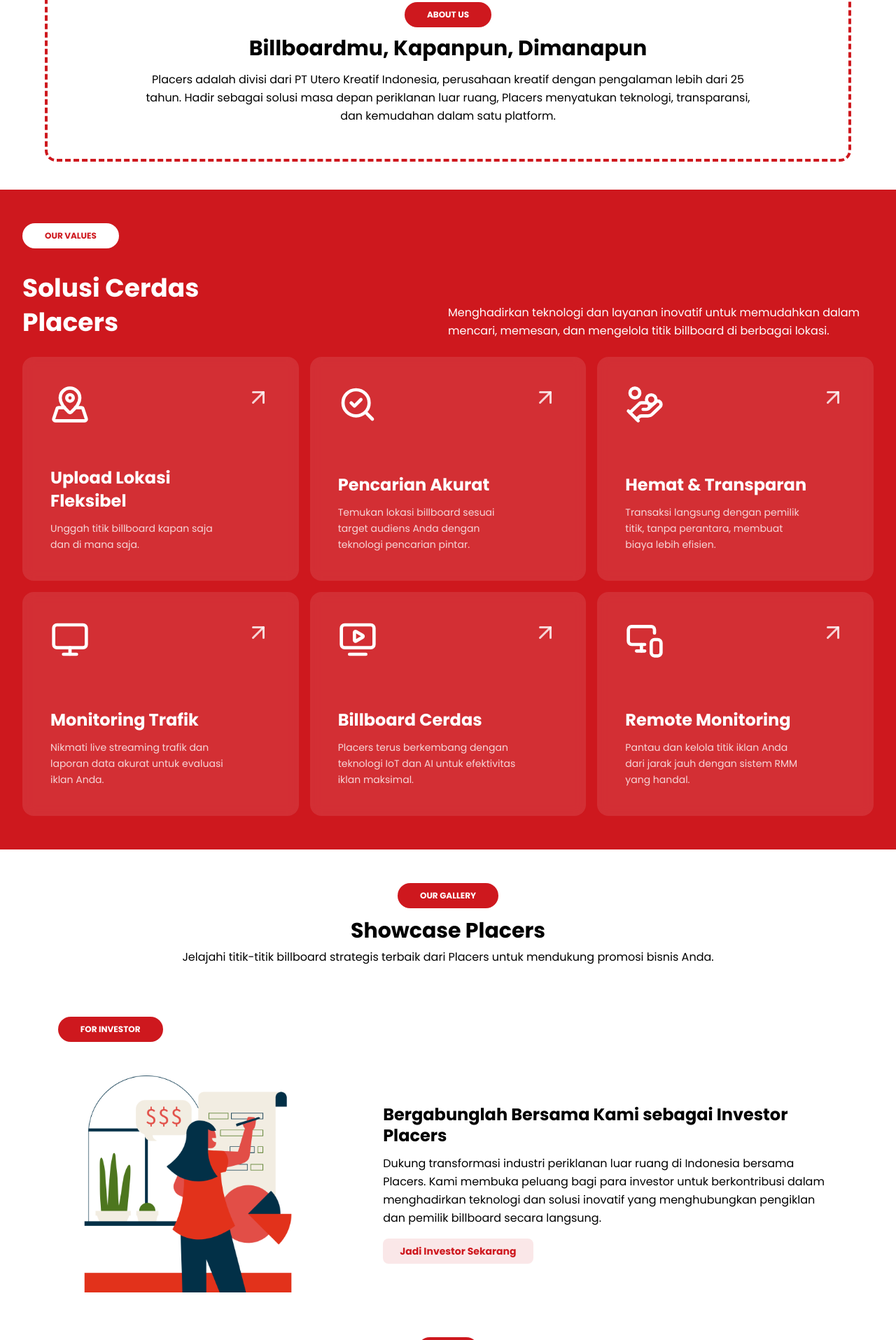
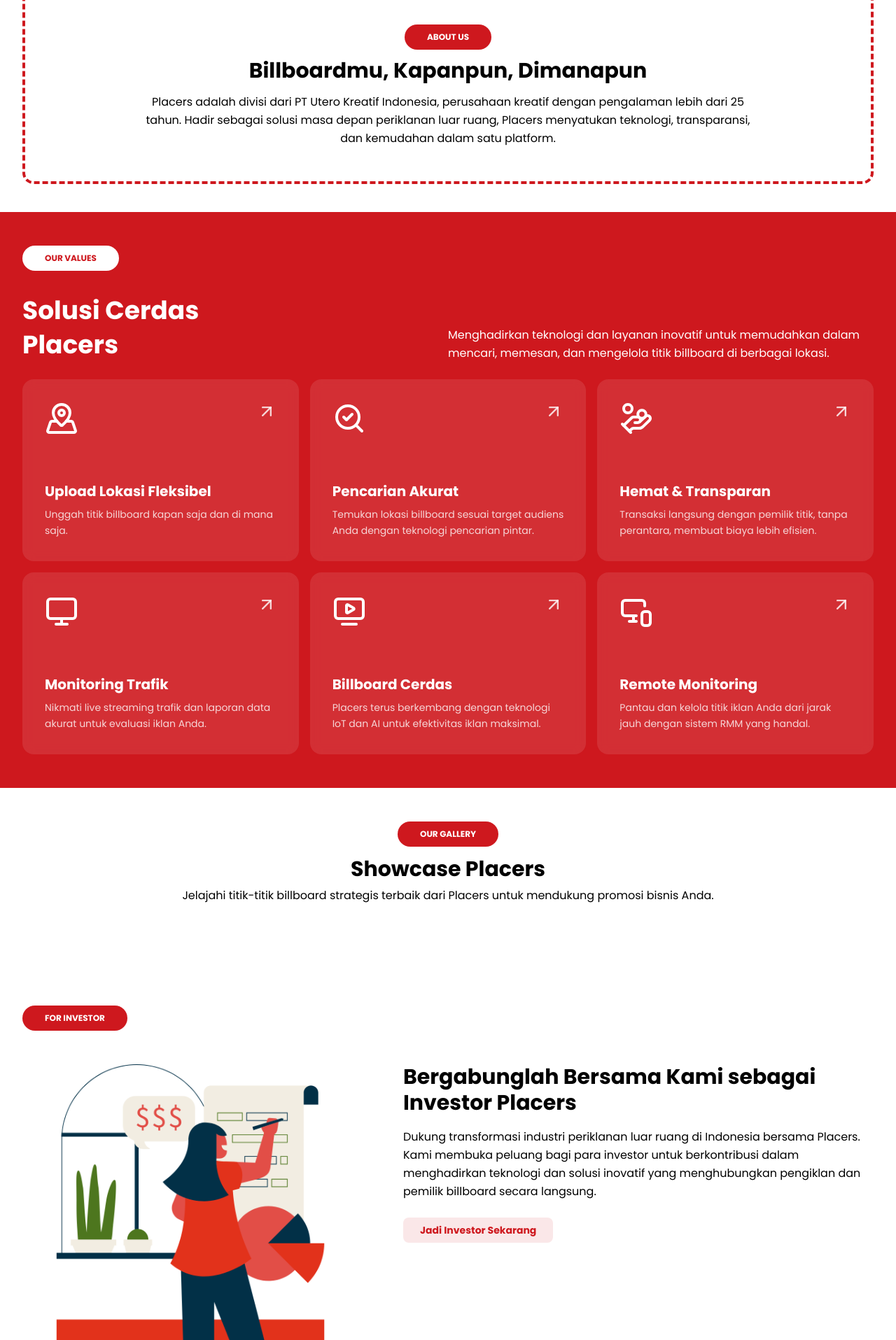
Before and after one commit to Utero-Interns/placers-website, a Next.js app: page / in a window 1280 px wide. Shown: the part 885-2800 px from the top of the page at 70% size. Built offline with nearby package versions, Linux system fonts and the light colour scheme; no server answers.

Commit message:
style: enhance landing page components with improved layout and responsiveness

```diff
--- a/components/landingpage/LandingAboutUs.tsx
+++ b/components/landingpage/LandingAboutUs.tsx
@@ -4,36 +4,50 @@
   return (
     <section
       id="about-us"
-            className="flex items-center justify-center bg-white w-full px-4 mt-4 md:mt-6 lg:mt-8"
+      className="
+        flex items-center justify-center
+        bg-white w-full
+        px-4 md:px-8 2xl:px-16
+        mt-8 md:mt-12 lg:mt-16
+      "
     >
       <div
-                className="flex flex-col items-center border-2 md:border-4 rounded-2xl border-dashed border-[var(--color-primary)] w-full max-w-6xl space-y-3
-                           py-6 px-4
-                           md:py-8 md:px-12
-                           lg:py-10 lg:px-24
-                           xl:py-12 xl:px-32"
+        className="
+          w-full max-w-7xl mx-auto
+          border-2 md:border-4
+          rounded-2xl
+          border-dashed border-[var(--color-primary)]
+          py-8 md:py-10 lg:py-12
+          px-4 md:px-8 lg:px-16
+          flex flex-col items-center space-y-3
+        "
       >
         <SectionTag
           text="ABOUT US"
           bgColor="var(--color-primary)"
           textColor="white"
         />
+
         <h1
-                    className="text-black font-bold text-center leading-tight
-                               text-lg
-                               md:text-xl
-                               lg:text-2xl
-                               xl:text-3xl"
+          className="
+            text-black font-bold text-center leading-tight
+            text-lg md:text-xl lg:text-2xl xl:text-3xl
+          "
         >
           Billboardmu, Kapanpun, Dimanapun
         </h1>
+
         <p
-                    className="text-black text-center leading-relaxed max-w-4xl
-                               text-xs
-                               md:text-sm
-                               lg:text-base"
+          className="
+            text-black text-center leading-relaxed
+            max-w-4xl
+            text-xs md:text-sm lg:text-base
+          "
         >
-                    Placers adalah divisi dari PT Utero Kreatif Indonesia, perusahaan kreatif dengan pengalaman lebih dari 25 tahun. Hadir sebagai solusi masa depan periklanan luar ruang, Placers menyatukan teknologi, transparansi, dan kemudahan dalam satu platform.
+          Placers adalah divisi dari PT Utero Kreatif Indonesia, perusahaan kreatif
+          dengan pengalaman lebih dari 25 tahun. Hadir sebagai solusi masa depan
+          periklanan luar ruang, Placers menyatukan teknologi, transparansi, dan
+          kemudahan dalam satu platform.
         </p>
       </div>
     </section>
--- a/components/landingpage/LandingGallery.tsx
+++ b/components/landingpage/LandingGallery.tsx
@@ -22,10 +22,10 @@
       id="gallery"
       className="flex flex-col items-center justify-center
              bg-white w-full
-             px-4 md:px-8 2xl:px-16
+             px-4 md:px-6
              py-8 md:py-10 lg:py-12"
     >
-      <div className="w-full max-w-5xl mx-auto flex flex-col items-center">
+      <div className="w-full max-w-7xl mx-auto flex flex-col items-center">
         {/* Tag */}
         <SectionTag
           text="OUR GALLERY"
@@ -51,8 +51,8 @@
 
         {/* Gallery Cards */}
         <div
-          className="grid grid-cols-1 sm:grid-cols-2 md:grid-cols-3 lg:grid-cols-4
-             gap-4 mt-6 w-full"
+          className="grid grid-cols-1 sm:grid-cols-2 lg:grid-cols-3 xl:grid-cols-4
+             gap-6 mt-8 w-full"
         >
           {loading ? (
             <p className="col-span-full text-center text-gray-500 text-sm">
--- a/components/landingpage/LandingHero.tsx
+++ b/components/landingpage/LandingHero.tsx
@@ -17,7 +17,7 @@
 
         <a
           href="/homepage"
-          className="font-semibold text-center text-white bg-[var(--color-primary)] rounded-[12px] text-sm py-2 px-4"
+          className="font-semibold text-center text-white bg-[var(--color-primary)] rounded-[12px] text-sm py-3 px-4 transition-all duration-300 hover:scale-105 hover:shadow-xl hover:brightness-110 active:scale-95 shadow-md"
         >
           Jelajahi Titik Iklan Sekarang
         </a>
--- a/components/landingpage/LandingInvestor.tsx
+++ b/components/landingpage/LandingInvestor.tsx
@@ -5,19 +5,32 @@
   return (
     <section
       id="investor"
-            className="flex flex-col items-center bg-white w-full px-4 sm:px-6 lg:px-8"
+      className="
+        bg-white w-full
+        px-4 md:px-8 2xl:px-16
+        mt-8 md:mt-12 lg:mt-16
+      "
     >
-            <div className="w-11/12">
+      <div className="w-full max-w-7xl mx-auto">
+        {/* Tag */}
         <SectionTag
           text="FOR INVESTOR"
           bgColor="var(--color-primary)"
           textColor="white"
         />
-            </div>
 
-            <div className="flex flex-col lg:flex-row items-center justify-center lg:justify-between w-11/12 mt-8 md:mt-12 2xl:mt-[60px] gap-10 lg:gap-16">
-
-                <div className="w-full md:w-1/2 lg:w-4/12">
+        {/* Content */}
+        <div
+          className="
+            flex flex-col lg:flex-row
+            items-center lg:items-start
+            justify-between
+            mt-8 md:mt-12
+            gap-10 lg:gap-16
+          "
+        >
+          {/* Image */}
+          <div className="w-full md:w-1/2 lg:w-5/12">
             <Image
               src="/investor.png"
               alt="Investor discussing plans"
@@ -27,29 +40,50 @@
             />
           </div>
 
-                <div className="w-full md:w-1/2 lg:w-7/12 flex flex-col text-left">
-                    <h1 className="font-bold text-black leading-tight
-                                   text-xl md:text-2xl lg:text-2xl
-                                   w-full">
+          {/* Text */}
+          <div className="w-full md:w-1/2 lg:w-7/12 flex flex-col">
+            <h1
+              className="
+                font-bold text-black leading-tight
+                text-xl md:text-2xl lg:text-3xl
+              "
+            >
               Bergabunglah Bersama Kami sebagai Investor Placers
             </h1>
 
-                    <p className="mt-3 leading-relaxed
-                                text-sm md:text-sm lg:text-base
-                                text-black">
-                        Dukung transformasi industri periklanan luar ruang di Indonesia bersama Placers. Kami membuka peluang bagi para investor untuk berkontribusi dalam menghadirkan teknologi dan solusi inovatif yang menghubungkan pengiklan dan pemilik billboard secara langsung.
+            <p
+              className="
+                mt-4 leading-relaxed
+                text-sm md:text-base
+                text-black
+              "
+            >
+              Dukung transformasi industri periklanan luar ruang di Indonesia
+              bersama Placers. Kami membuka peluang bagi para investor untuk
+              berkontribusi dalam menghadirkan teknologi dan solusi inovatif yang
+              menghubungkan pengiklan dan pemilik billboard secara langsung.
             </p>
 
             <a
               href="#"
-                        className="font-bold bg-[var(--color-primary)]/10 rounded-[8px] inline-block mt-4 w-fit hover:bg-[var(--color-primary)] hover:text-white transition-colors duration-300
+              className="
+                mt-6 w-fit
+                font-bold
+                text-sm
                 text-[var(--color-primary)]
-                                   text-sm py-2 px-6"
+                bg-[var(--color-primary)]/10
+                hover:bg-[var(--color-primary)]
+                hover:text-white
+                transition-colors duration-300
+                rounded-lg
+                py-2 px-6
+              "
             >
               Jadi Investor Sekarang
             </a>
           </div>
         </div>
+      </div>
     </section>
   );
 }
--- a/components/landingpage/ValuesCard.tsx
+++ b/components/landingpage/ValuesCard.tsx
@@ -11,37 +11,37 @@
     <div
       className="group w-full bg-white/10 backdrop-blur-sm
        rounded-2xl flex flex-col justify-between
-       p-6 transition-all duration-300
+       p-5 transition-all duration-300
        hover:bg-white/20 hover:shadow-xl hover:scale-[1.02]
-       sm:p-8 xl:p-10 2xl:p-12
-       min-h-[260px] md:min-h-[320px]
-       gap-y-4 md:gap-y-0 overflow-hidden"
+       sm:p-6 xl:p-8
+       min-h-[220px] md:min-h-[260px]
+       gap-y-4 overflow-hidden"
     >
       {/* icon + arrow */}
       <div className="flex justify-between items-start">
         <Icon
-        className="text-white w-12 h-12
-             md:w-14 md:h-14
-             2xl:w-16 2xl:h-16"
+          className="text-white w-10 h-10
+               md:w-12 md:h-12
+               2xl:w-14 2xl:h-14"
         />
         <ArrowUpRight
           className="text-white/80 group-hover:text-white
-             w-7 h-7 md:w-9 md:h-9 2xl:w-10 2xl:h-10
+               w-6 h-6 md:w-7 md:h-7 2xl:w-8 2xl:h-8
                transition-colors duration-200"
         />
       </div>
 
       {/* content */}
-      <div className="space-y-3 w-full xl:w-5/6 2xl:w-4/5">
+      <div className="space-y-2 w-full">
         <h2
           className="text-white font-bold leading-snug
-             text-base md:text-2xl 2xl:text-3xl"
+               text-sm md:text-xl 2xl:text-2xl"
         >
           {title}
         </h2>
         <p
           className="text-white/80 leading-relaxed
-             text-sm md:text-sm 2xl:text-base break-words whitespace-normal"
+               text-xs md:text-sm 2xl:text-base break-words whitespace-normal"
         >
           {description}
         </p>
```
Also changed, not shown: components/landingpage/LandingFAQ.tsx (+71 -18 lines). Lines whose indentation alone changed are shown as unchanged.
